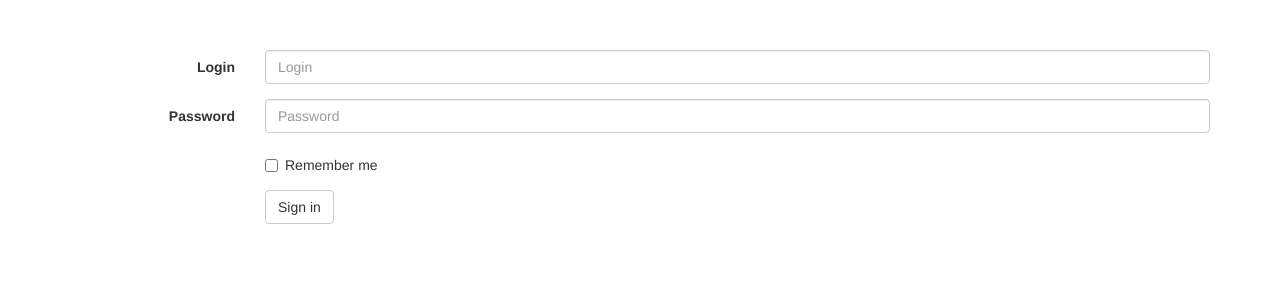
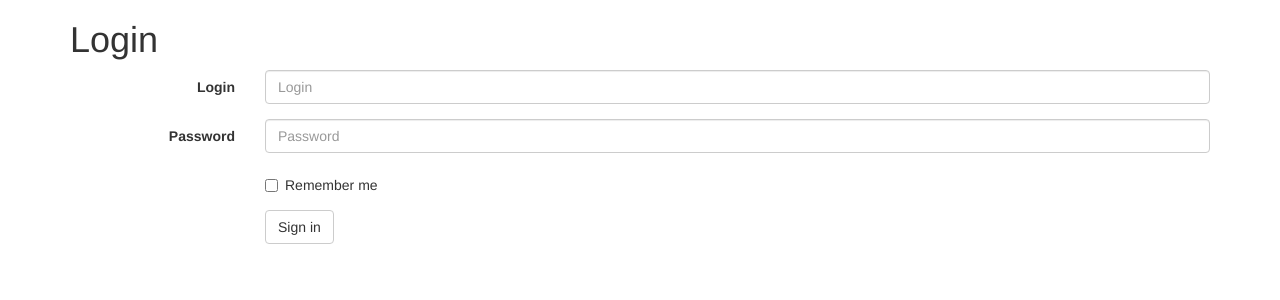
Before and after one commit to Marouane90/chantage, a PHP site: page / in a window 1280 px wide. Shown: the part 72-372 px from the top of the page. Run offline with PHP 8.4, Linux system fonts and the light colour scheme.

Commit message:
mise a jour

```diff
--- a/styles/style.css
+++ b/styles/style.css
@@ -56,7 +56,7 @@ button.btn-inverse{
 img{
     width: 100px;
 }
-h1{
+.top-bar{
     font-size: 18px;
     font-family: 'Lobster', cursive;
     margin-left: 20px;
```
